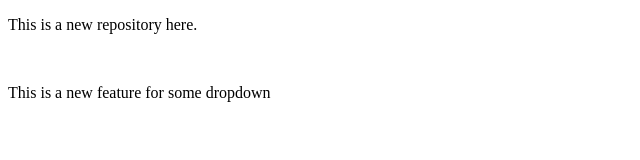
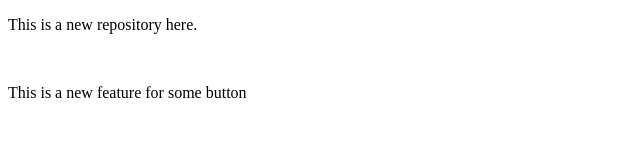
Before and after one commit to dshreyas255/localRepo, a plain HTML site: page index.html in a window 1280 px wide. Shown: the full height of the page, 0-640 px from the left. Drawn offline with Linux system fonts and the light colour scheme.

```diff
--- a/index.html
+++ b/index.html
@@ -9,7 +9,7 @@
 
     <p>This is a new repository here.</p>
     <br>
-    <p>This is a new feature for some dropdown</p>
+    <p>This is a new feature for some button</p>
     <br>
 
 </body>
```
